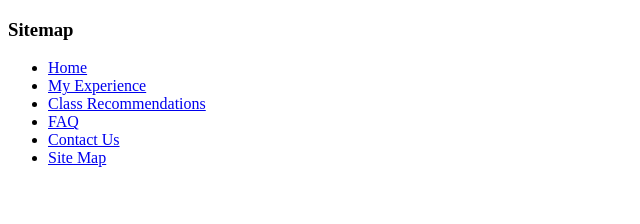
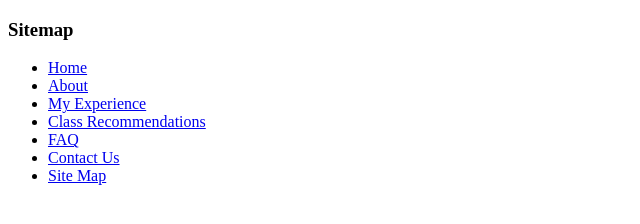
Before and after one commit to ylevy1/Project, a plain HTML site: page sitemap.html in a window 1280 px wide. Shown: the whole page, without its empty margins (0-640 px from the left). Drawn offline with Linux system fonts and the light colour scheme.

Commit message:
Update sitemap.html

```diff
--- a/sitemap.html
+++ b/sitemap.html
@@ -10,7 +10,7 @@
     <h3>Sitemap</h3>
     <ul class="a">
       <li><a id="home" href="index.html">Home</a></li>
-     <!-- <li><a id="about" href="about.html">About</a></li>-->
+     <li><a id="about" href="about.html">About</a></li>
       <li><a id="experience" href="experience.html">My Experience</a></li>
       <li>
         <a id="recommendations" href="recommendations.html"
```
